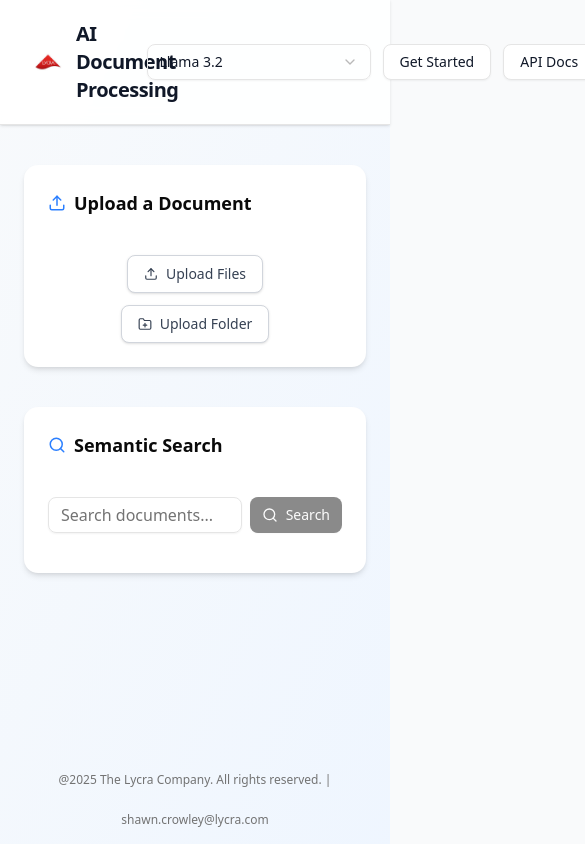
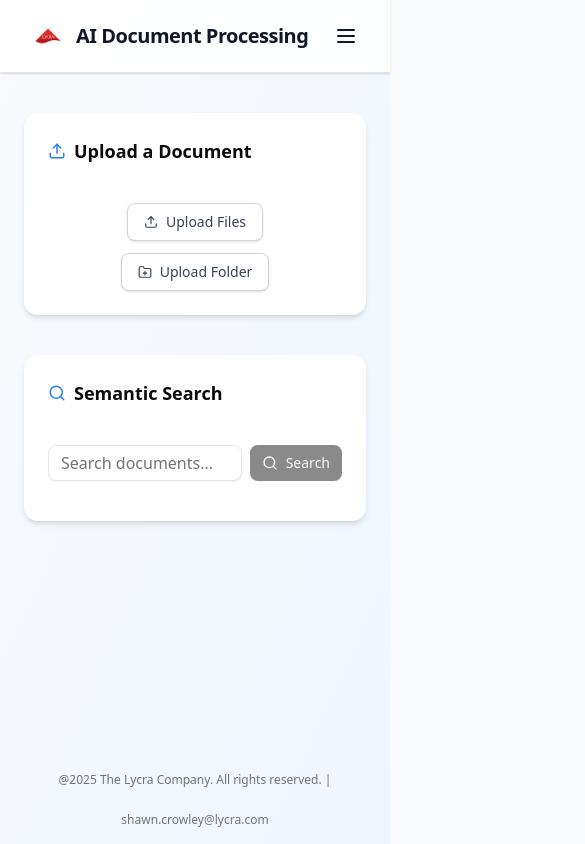
Before and after one commit to shawnmcrowley/ai_document_processing, a Next.js app: page / in a window 390 px wide. Shown: the whole page, 585 px wide, since content can reach past the window. Built offline with nearby package versions, Linux system fonts and the light colour scheme.

Commit message:
Adjusted Header for Hamburger Menu Display on Mobile

```diff
--- a/src/components/header.js
+++ b/src/components/header.js
@@ -1,5 +1,7 @@
+'use client'
 import Link from "next/link";
 import Image from "next/image";
+import { useState } from "react";
 import { Button } from "@/components/ui/button";
 import { Select, SelectContent, SelectItem, SelectTrigger, SelectValue } from "@/components/ui/select";
 
@@ -10,13 +12,16 @@
 ];
 
 export default function Header({ selectedModel, onModelChange }) {
+  const [isOpen, setIsOpen] = useState(false)
+
   return (
-    <header className="w-full flex items-center justify-between px-8 py-5 border-b bg-white/90 backdrop-blur sticky top-0 z-10 shadow-sm">
+    <header className="w-full border-b bg-white/90 backdrop-blur sticky top-0 z-10 shadow-sm">
+      <div className="flex items-center justify-between px-8 py-5">
         <div className="flex items-center gap-3">
           <Image src="/images/LycraLogo.jpg" alt="Lycra Logo" width={32} height={32} />
           <span className="font-bold text-xl tracking-tight">AI Document Processing</span>
         </div>
-      <div className="flex items-center gap-3">
+        <div className="hidden md:flex items-center gap-3">
           {selectedModel && onModelChange && (
             <Select value={selectedModel} onValueChange={onModelChange}>
               <SelectTrigger className="w-56">
@@ -36,6 +41,38 @@
             <Button variant="outline">API Docs</Button>
           </Link>
         </div>
+        <button onClick={() => setIsOpen(!isOpen)} className="md:hidden">
+          <svg className="w-6 h-6" fill="none" stroke="currentColor" viewBox="0 0 24 24">
+            {isOpen ? (
+              <path strokeLinecap="round" strokeLinejoin="round" strokeWidth={2} d="M6 18L18 6M6 6l12 12" />
+            ) : (
+              <path strokeLinecap="round" strokeLinejoin="round" strokeWidth={2} d="M4 6h16M4 12h16M4 18h16" />
+            )}
+          </svg>
+        </button>
+      </div>
+      {isOpen && (
+        <div className="md:hidden px-8 pb-4 space-y-2">
+          {selectedModel && onModelChange && (
+            <Select value={selectedModel} onValueChange={onModelChange}>
+              <SelectTrigger className="w-full">
+                <SelectValue placeholder="Select Model" />
+              </SelectTrigger>
+              <SelectContent>
+                {MODEL_OPTIONS.map((opt) => (
+                  <SelectItem key={opt.value} value={opt.value}>{opt.label}</SelectItem>
+                ))}
+              </SelectContent>
+            </Select>
+          )}
+          <Link href="/" onClick={() => setIsOpen(false)}>
+            <Button variant="outline" className="w-full">Get Started</Button>
+          </Link>
+          <Link href="/api-docs" onClick={() => setIsOpen(false)}>
+            <Button variant="outline" className="w-full">API Docs</Button>
+          </Link>
+        </div>
+      )}
     </header>
   );
 }
```
Lines whose indentation alone changed are shown as unchanged.
